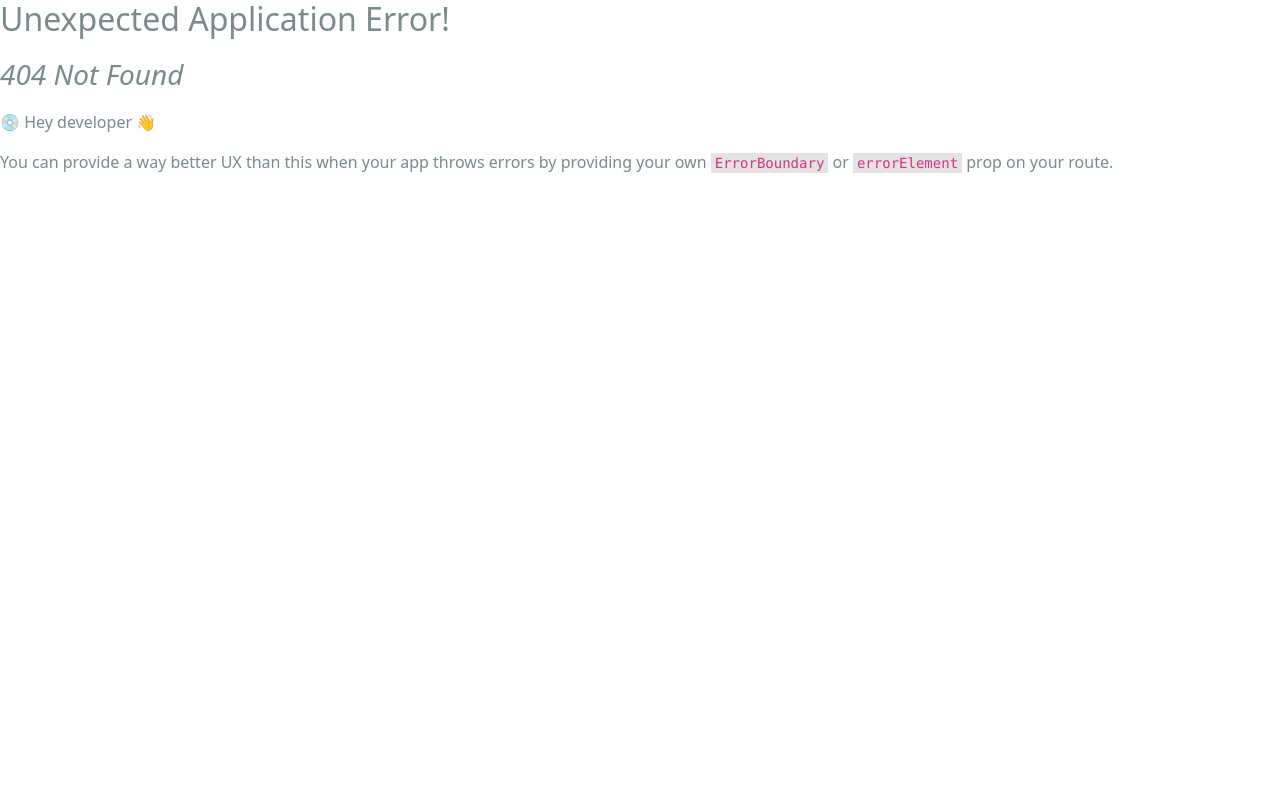
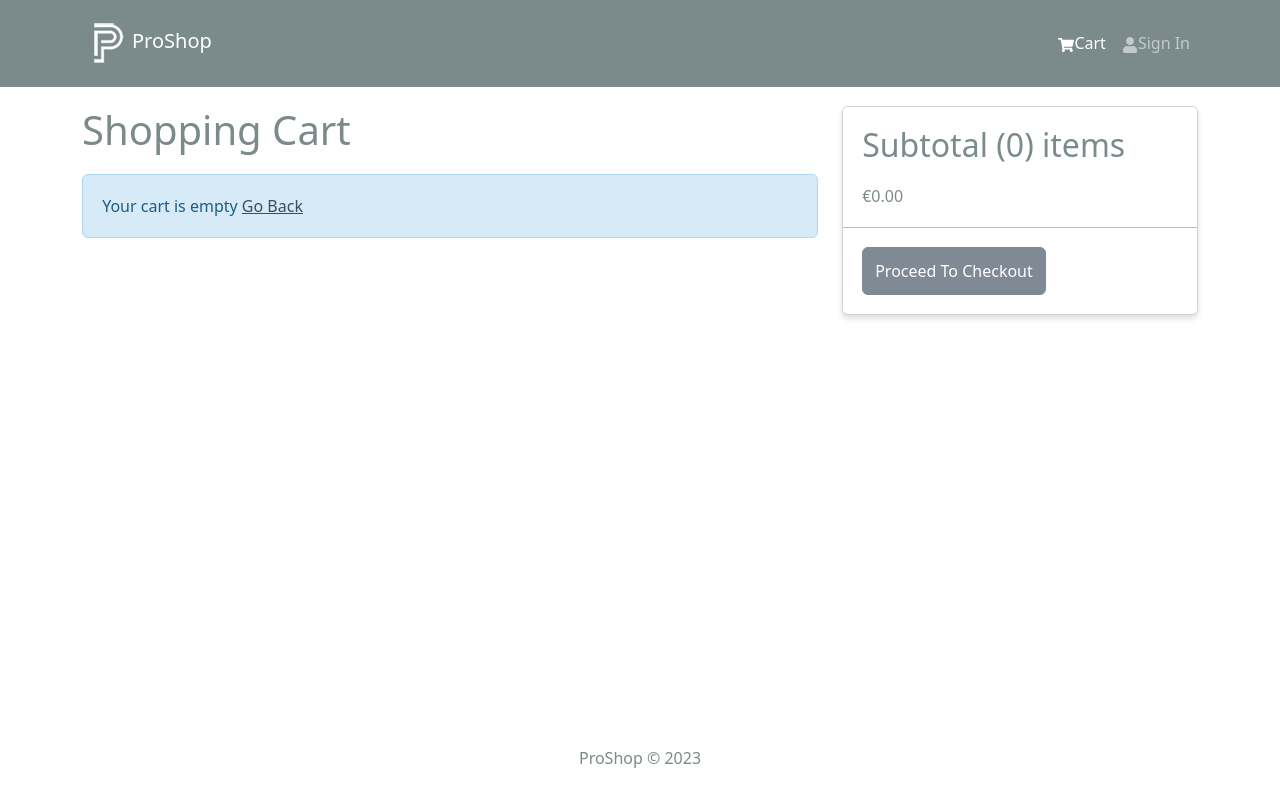
Before and after one commit to BMRicardas/proshop, a React (Create React App) app in the folder frontend/: page /cart in a window 1280 px wide. Before the commit this address had no page. Shown: the top 802 px of the page. Built offline with nearby package versions, Linux system fonts and the light colour scheme.

Commit message:
create cart screen/page

```diff
--- a/frontend/src/components/header.tsx
+++ b/frontend/src/components/header.tsx
@@ -10,6 +10,7 @@
 
 // eslint-disable-next-line no-empty-pattern
 export function Header({}: Props) {
+  // @ts-expect-error
   const { cartItems } = useSelector((state) => state.cart);
 
   return (
@@ -37,7 +38,10 @@
                         marginLeft: '5px',
                       }}
                     >
-                      {cartItems.reduce((a, c) => a + c.qty, 0)}
+                      {cartItems.reduce(
+                        (a: any, c: { qty: any }) => a + c.qty,
+                        0,
+                      )}
                     </Badge>
                   )}
                 </Nav.Link>
--- a/frontend/src/components/message.tsx
+++ b/frontend/src/components/message.tsx
@@ -4,7 +4,7 @@
 
 interface Props {
   children: ReactNode;
-  variant: Variant;
+  variant?: Variant;
 }
 
 export default function Message({ children, variant = 'info' }: Props) {
--- a/frontend/src/router.tsx
+++ b/frontend/src/router.tsx
@@ -7,12 +7,14 @@
 import { App } from './app';
 import { HomeScreen } from './screens/home-screen';
 import { ProductScreen } from './screens/product-screen';
+import { CartScreen } from './screens/cart-screen';
 
 export const router = createBrowserRouter(
   createRoutesFromElements(
     <Route path="/" element={<App />}>
       <Route index path="/" element={<HomeScreen />} />
       <Route path="/product/:id" element={<ProductScreen />} />
+      <Route path="/cart" element={<CartScreen />} />
     </Route>,
   ),
 );
--- /dev/null
+++ b/frontend/src/screens/cart-screen.tsx
@@ -0,0 +1,119 @@
+/* eslint-disable @typescript-eslint/no-unused-vars */
+import React, { ChangeEvent } from 'react';
+import {
+  Button,
+  Card,
+  Col,
+  Form,
+  Image,
+  ListGroup,
+  Row,
+} from 'react-bootstrap';
+import { FaTrash } from 'react-icons/fa';
+import { Link, useNavigate } from 'react-router-dom';
+import { useDispatch, useSelector } from 'react-redux';
+
+import Message from '../components/message';
+import { addToCart } from '../store/slices/cart.slice';
+
+export function CartScreen() {
+  const navigate = useNavigate();
+  const dispatch = useDispatch();
+  // @ts-expect-error
+  const { cartItems } = useSelector((state) => state.cart);
+
+  async function addToCartHandler(product: any, qty: number) {
+    dispatch(addToCart({ ...product, qty }));
+  }
+
+  return (
+    <Row>
+      <Col md={8}>
+        <h1 style={{ marginBottom: '20px' }}>Shopping Cart</h1>
+        {cartItems.length === 0 ? (
+          <Message>
+            Your cart is empty <Link to="/">Go Back</Link>
+          </Message>
+        ) : (
+          <ListGroup variant="flush">
+            {/* @ts-expect-error */}
+            {cartItems.map((item) => {
+              const optionValues = Array.from(
+                { length: item?.countInStock },
+                (_, idx) => idx + 1,
+              );
+
+              return (
+                <ListGroup.Item key={item._id}>
+                  <Row>
+                    <Col md={2}>
+                      <Image src={item.image} alt={item.name} fluid rounded />
+                    </Col>
+                    <Col md={3}>
+                      <Link to={`/product/${item._id}`}>{item.name}</Link>
+                    </Col>
+                    <Col md={2}>€{item.price}</Col>
+                    <Col md={2}>
+                      <Form.Select
+                        value={item.qty}
+                        onChange={({
+                          target,
+                        }: ChangeEvent<HTMLSelectElement>) =>
+                          addToCartHandler(item, Number(target.value))
+                        }
+                      >
+                        {optionValues.map((x) => (
+                          <option key={x} value={x}>
+                            {x}
+                          </option>
+                        ))}
+                      </Form.Select>
+                    </Col>
+                    <Col md={2}>
+                      <Button type="button" variant="light">
+                        <FaTrash />
+                      </Button>
+                    </Col>
+                  </Row>
+                </ListGroup.Item>
+              );
+            })}
+          </ListGroup>
+        )}
+      </Col>
+      <Col md={4}>
+        <Card>
+          <ListGroup variant="flush">
+            <ListGroup.Item>
+              <h2>
+                Subtotal (
+                {cartItems.reduce(
+                  (acc: number, item: { qty: number }) => acc + item.qty,
+                  0,
+                )}
+                ) items
+              </h2>
+              €
+              {cartItems
+                .reduce(
+                  (acc: number, item: { qty: number; price: number }) =>
+                    acc + item.qty * item.price,
+                  0,
+                )
+                .toFixed(2)}
+            </ListGroup.Item>
+            <ListGroup.Item>
+              <Button
+                type="button"
+                className="btn-block"
+                disabled={cartItems.length === 0}
+              >
+                Proceed To Checkout
+              </Button>
+            </ListGroup.Item>
+          </ListGroup>
+        </Card>
+      </Col>
+    </Row>
+  );
+}
```
